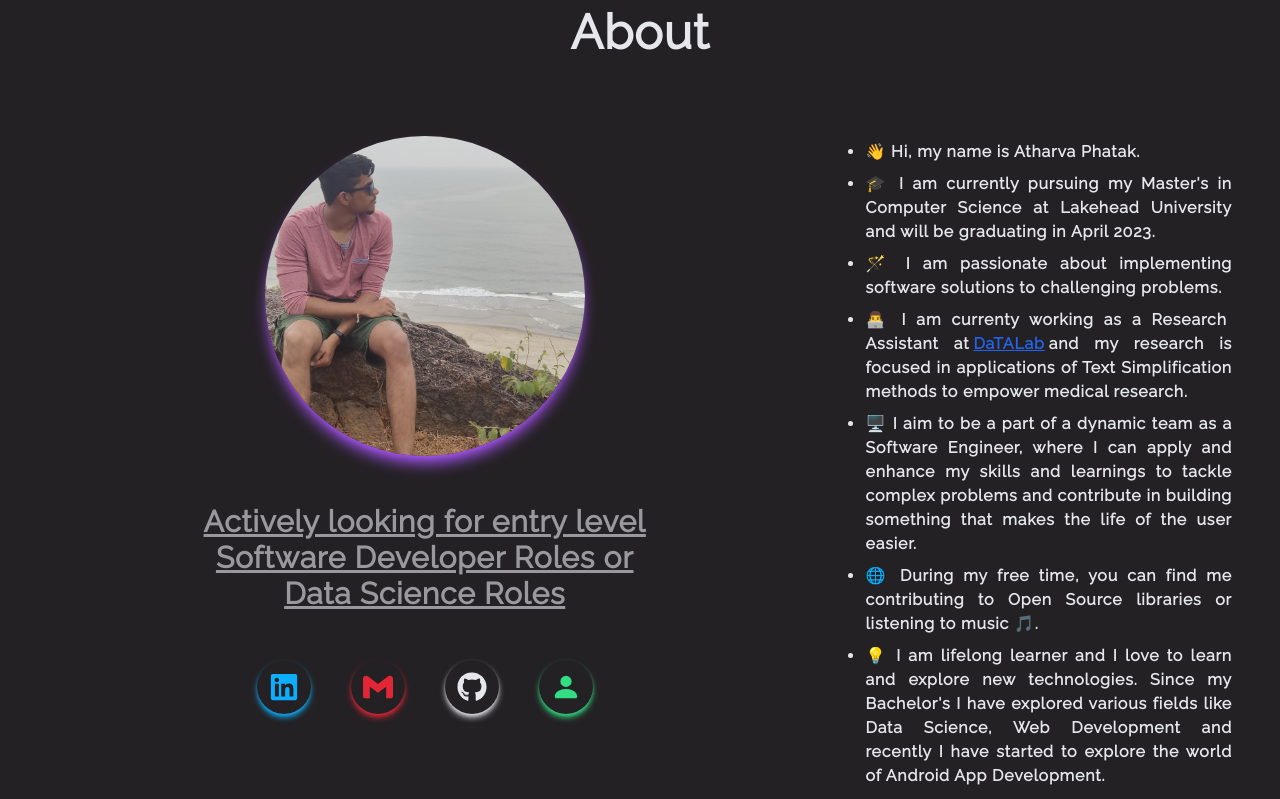
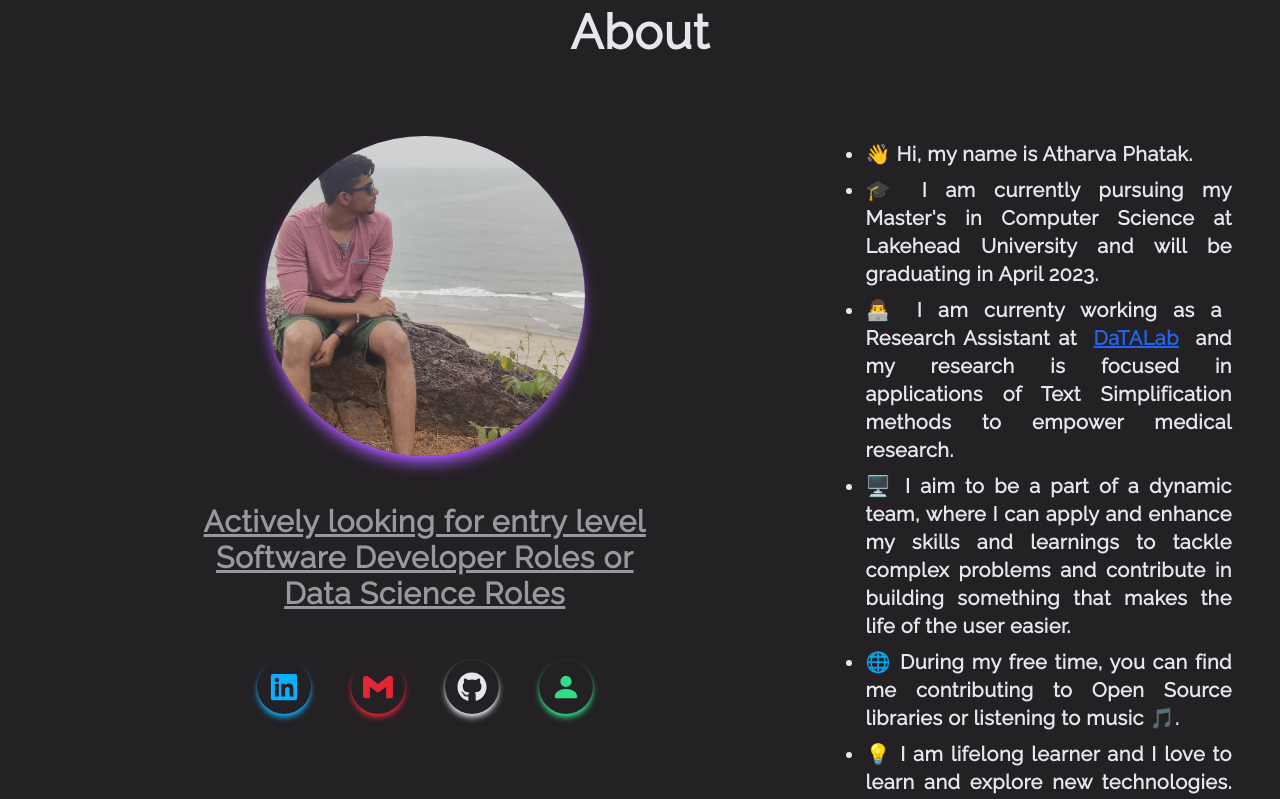
Before and after one commit to Atharva-Phatak/portfolio-website, a React (Create React App) app: page / in a window 1280 px wide. Shown: the part 920-1719 px from the top of the page. Built offline with nearby package versions, Linux system fonts and the light colour scheme.

Commit message:
resume updates

```diff
--- a/src/Components/About.jsx
+++ b/src/Components/About.jsx
@@ -46,7 +46,7 @@ const About = () => {
         </div>
         </div>
         <div className="w-full lg:w-1/2 h-full rounded-xl p-4">
-            <ol className="list list-disc font-semibold">
+            <ol className="list list-disc text-xl font-semibold tracking-wide" >
                 <li className="text-justify py-1">
                     👋 Hi, my name is Atharva Phatak.
                 </li>
@@ -54,14 +54,11 @@ const About = () => {
                     🎓 I am currently pursuing my Master's in Computer Science at Lakehead University and will be graduating in April 2023.
                 </li>
                 <li className="text-justify py-1">
-                    🪄 I am passionate about implementing software solutions to challenging problems.
+                    👨‍💻 I am currenty working as a Research Assistant at <>&nbsp;</>
+                    <a className = "underline text-blue-600" href="https://datalab.science/">DaTALab</a><>&nbsp;</> and my research is focused in applications of Text Simplification methods to empower medical research.
                 </li>
                 <li className="text-justify py-1">
-                    👨‍💻 I am currenty working as a Research Assistant at
-                    <a className = "mx-1 underline text-blue-600" href="https://datalab.science/">DaTALab</a>and my research is focused in applications of Text Simplification methods to empower medical research.
-                </li>
-                <li className="text-justify py-1">
-                    🖥️ I aim to be a part of a dynamic team as a Software Engineer, where I can apply and enhance my skills and learnings to
+                    🖥️ I aim to be a part of a dynamic team, where I can apply and enhance my skills and learnings to
                     tackle complex problems and contribute in building something that makes the life of the user easier.
                 </li>
                 <li className="text-justify py-1">
--- a/src/Components/Projects.jsx
+++ b/src/Components/Projects.jsx
@@ -63,12 +63,12 @@ const Projects = () => {
 
           >
             <div className='rounded-lg'>
-              <img src={image} alt="" className=" rounded-md object-scale-down h-48 w-96 p-4 m-4" />
+              <img src={image} alt="" className="rounded-md object-scale-down h-48 w-96 p-4 m-4" />
             </div>
             <h1 className="text-2xl text-center lg:text-3xl my-8 capitalize">{title}</h1>
             <p className="text-lg text-justify">{subtitle}</p>
             <div className="flex items-center justify-center">
-                <button className="px-6 py-3 m-4 duration-200 hover:scale-105" onClick={() => openInNewTab(link)}>
+                <button className="px-6 py-3 m-4  hover:scale-105 duration-200" onClick={() => openInNewTab(link)}>
                     <FaGithub size = {30} />
                 </button>
               </div>
--- a/src/Components/skillsComponent.jsx
+++ b/src/Components/skillsComponent.jsx
@@ -5,7 +5,7 @@ const SkillComponent = ({title, skills}) => {
 
     return (
     <div className="my-3">
-        <p className='text-xl font-bold border-b-4 border-blue-500 p-2  inline'>
+        <p className='text-xl font-bold   border-blue-500 p-2 inline lg:border-b-4 sm:border-b-2'>
             {title}
         </p>
     <div className='grid grid-col-2 sm:grid-cols-3 gap-8 text-center py-8 px-8 sm:px-0'>
```
Also changed, not shown: 1 other file (tests, documents, lock files or other folders).
